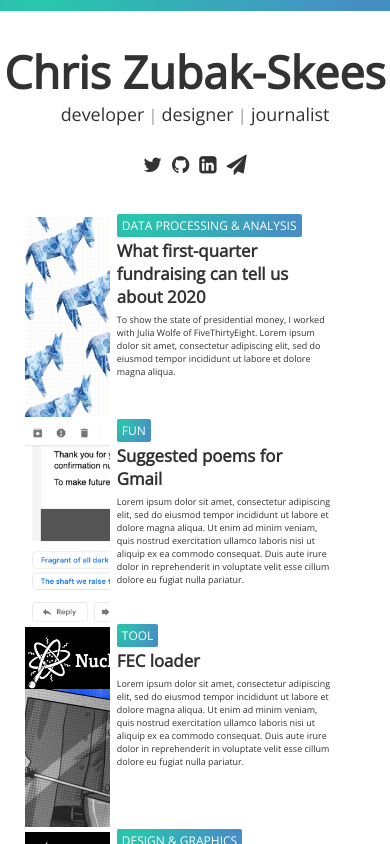
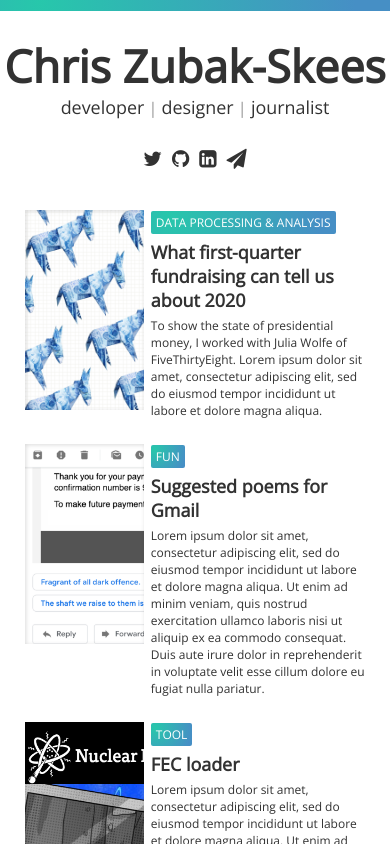
Before and after one commit to chriszs/zubak-skees.dev, a Nuxt app: page / in a window 390 px wide. Shown: the top 844 px of the page. Built offline with nearby package versions, Linux system fonts and the light colour scheme.

Commit message:
Stylistic tweaks

```diff
--- a/components/example.vue
+++ b/components/example.vue
@@ -92,6 +92,10 @@ a:hover h2 {
     transition: background-size .5s;
     /* margin-top: 8px; */
     float: left;
+    box-shadow: 1px 1px 4px 0px rgba(0, 0, 0, 0.15) inset;
+    -moz-box-shadow: 1px 1px 4px 0px rgba(0, 0, 0, 0.15) inset;
+    -webkit-box-shadow: 1px 1px 4px 0px rgba(0, 0, 0, 0.15) inset;
+
 }
 
 .exampleText {
@@ -100,12 +104,12 @@ a:hover h2 {
     padding-left: 2%;
 }
 
-
 h2 {
     /*
     font-size: 16px;
     height: 50px;
     */
+    font-size: 160%;
     margin: 0;
     padding: 0;
     margin-bottom: 5px;
@@ -118,6 +122,9 @@ h2 {
     clear: both;
 }
 
+.description {
+    font-size: 16px;
+}
 
 @media (max-width: 800px) {
     .exampleContainer {
@@ -135,6 +142,18 @@ h2 {
         width: 100%;
         padding: 0;
     }
+
+    .description {
+        font-size: 12px;
+    }
+
+    .exampleImage {
+        width: 35%;
+    }
+
+    .tag {
+        line-height: 25px;
+    }
 }
 
 </style>
--- a/pages/index.vue
+++ b/pages/index.vue
@@ -41,6 +41,8 @@ export default {
 h1 {
     margin: 0;
     margin-bottom: 0;
+    line-height: 110%;
+    margin-bottom: 5px;
 }
 
 .container {
```
Also changed, not shown: static/img/actblue.jpg (added).
